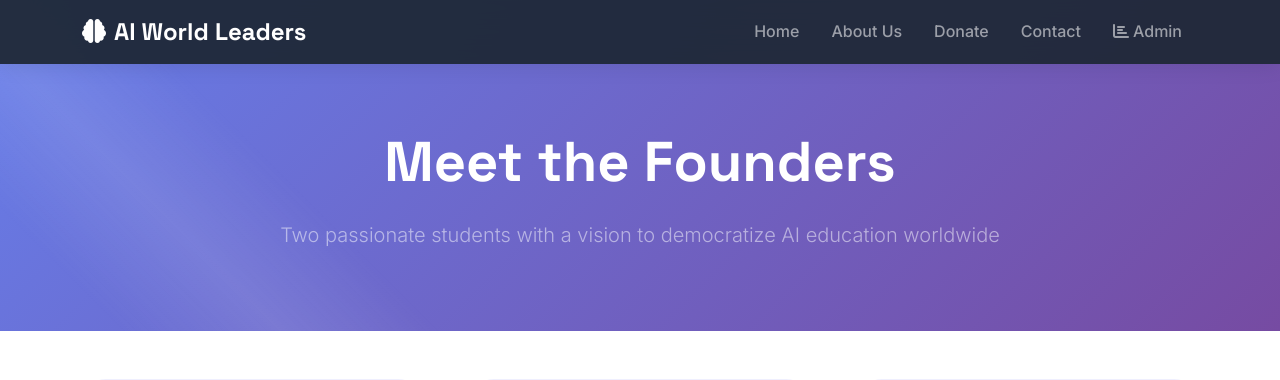
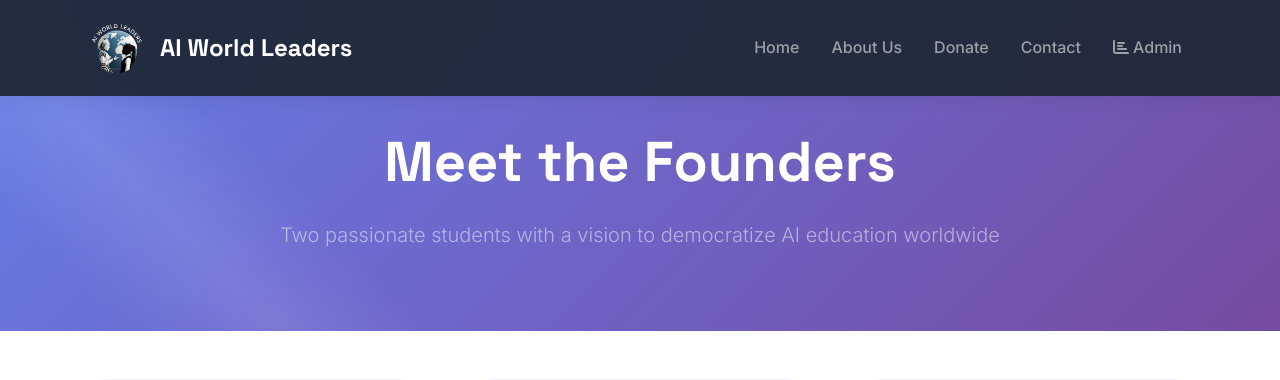
Before and after one commit to paulcode123/ai-world-leaders, a Flask app: page /about in a window 1280 px wide. Shown: the top 380 px of the page. Run offline with Flask 3, Linux system fonts and the light colour scheme.

Commit message:
Update base.html
Changes the logo

```diff
--- a/templates/base.html
+++ b/templates/base.html
@@ -18,8 +18,9 @@
     <!-- Navigation -->
     <nav class="navbar navbar-expand-lg navbar-dark fixed-top">
         <div class="container">
-            <a class="navbar-brand fw-bold" href="{{ url_for('home') }}">
-                <i class="fas fa-brain me-2"></i>AI World Leaders
+            <a class="navbar-brand fw-bold d-flex align-items-center" href="{{ url_for('home') }}">
+                <img src="{{ url_for('static', filename='images/logo.png') }}" alt="Logo" style="height: 70px;" class="me-2">
+                AI World Leaders
             </a>
 
             <button class="navbar-toggler" type="button" data-bs-toggle="collapse" data-bs-target="#navbarNav">
@@ -74,8 +75,9 @@
         <div class="container">
             <div class="row">
                 <div class="col-md-4">
-                    <h5 class="fw-bold mb-3 text-light">
-                        <i class="fas fa-brain me-2"></i>AI World Leaders, Inc.
+                    <h5 class="fw-bold mb-3 text-light d-flex align-items-center">
+                        <img src="{{ url_for('static', filename='images/logo.png') }}" alt="Logo" style="height: 100px;" class="me-2">
+                        AI World Leaders, Inc.
                     </h5>
                     <p class="text-light opacity-75">Empowering the next generation through AI education and innovation in developing countries.</p>
                     <div class="nonprofit-disclosure">
```
